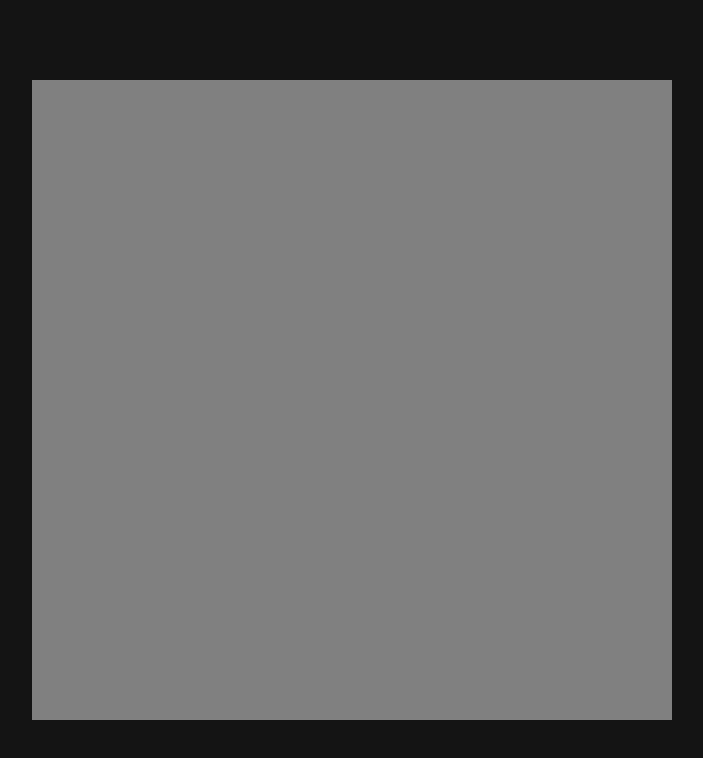
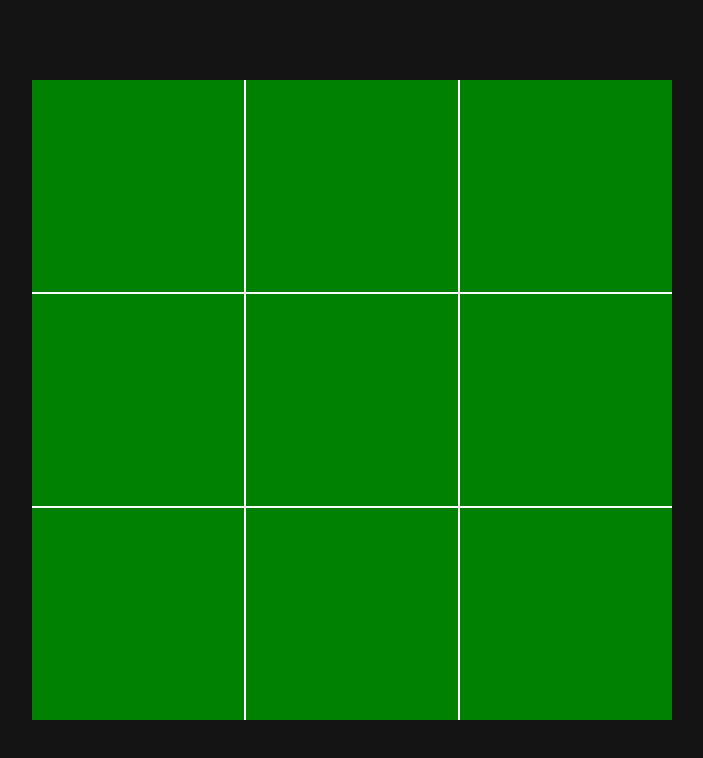
Before and after one commit to first-code6/myblog.github.io, a React (Vite) app: page /tictactoe in a window 1280 px wide. Shown: the top 758 px of the page, without its empty margins (288-991 px from the left). Built offline with nearby package versions, Linux system fonts and the light colour scheme.

Commit message:
使用graid制作了9个盒子

```diff
--- a/src/pages/Ganmes/Tic-Tac-Toe/TicTacToe.jsx
+++ b/src/pages/Ganmes/Tic-Tac-Toe/TicTacToe.jsx
@@ -3,6 +3,11 @@ import React, {useEffect, useState} from 'react'
 const TicTacToe = () => {
 
   const [minSize, setMinSize] = useState(0)
+  const [box, setBox] = useState([
+    [1,2,3],
+    [6,5,4],
+    [7,8,9]
+  ])
 
   const getSize = () => {
     if(window.innerHeight < window.innerWidth){
@@ -33,9 +38,34 @@ const TicTacToe = () => {
         position: "relative",
         top: "50%",
         left: "50%",
-        translate: "-50% -50%"
+        translate: "-50% -50%",
+        display: "grid",
+        gridTemplateColumns: "repeat(3,33.33%)",
+        gridTemplateRows: "repeat(3,33.33%)",
       }}
     >
+
+      {
+        box.map((item, index) => {
+          let showList = []
+          item.map((item1, index1) => {
+            showList.push(
+              <div
+                key={item+""+item1}
+                style={{
+                  backgroundColor: "green",
+                  borderTop: index === 0 ? "none" : "1px solid white",
+                  borderBottom: index === 2 ? "none" : "1px solid white",
+                  borderLeft: index1 === 0 ? "none" : "1px solid white",
+                  borderRight: index1 === 2 ? "none" : "1px solid white",
+                }}
+              >
+              </div>
+            )
+          })
+          return showList
+        })
+      }
 
     </div>
   )
```
Also changed, not shown: src/Hook/usefulHook.js (added, +15 -0 lines), 4 other files (tests, documents, lock files or other folders).
